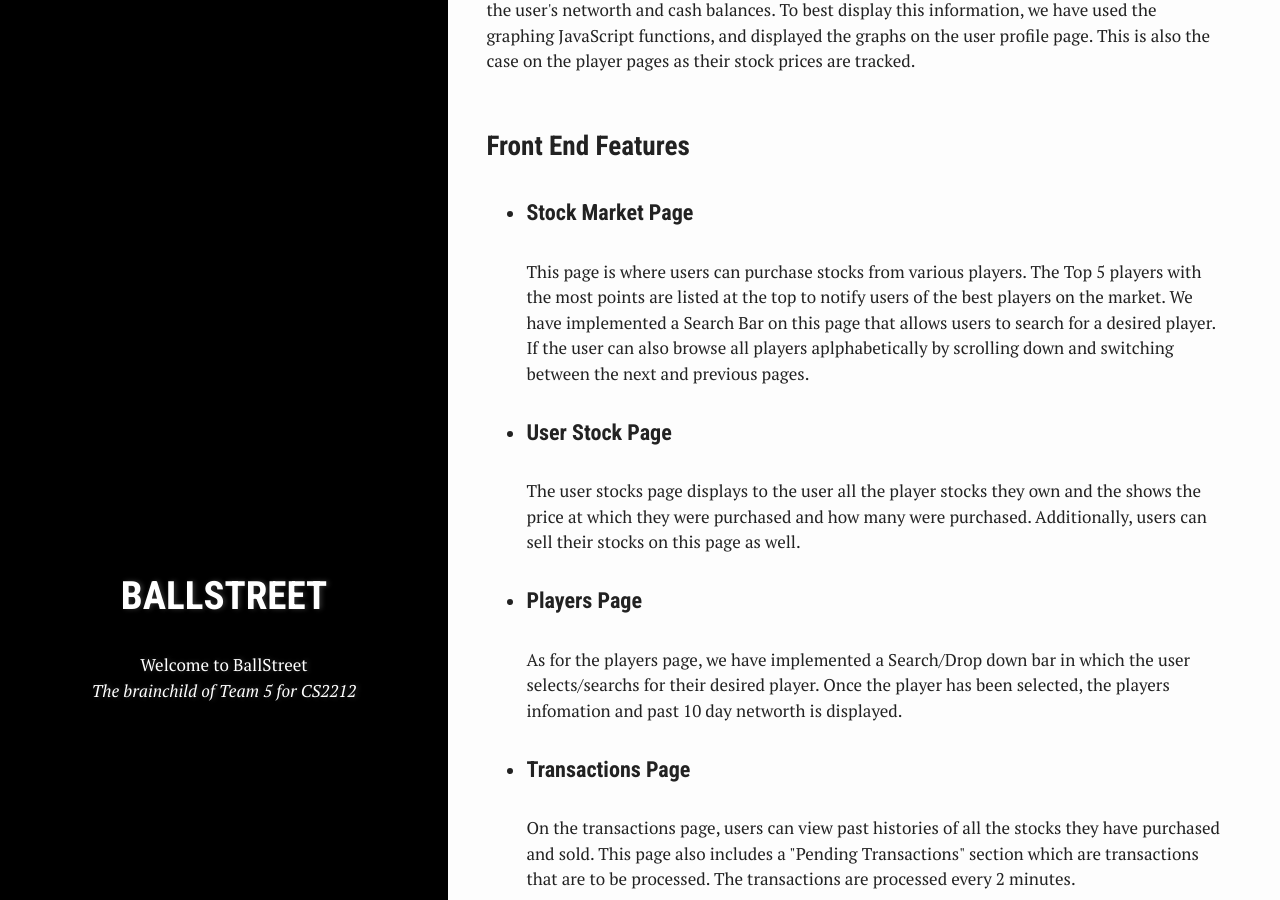
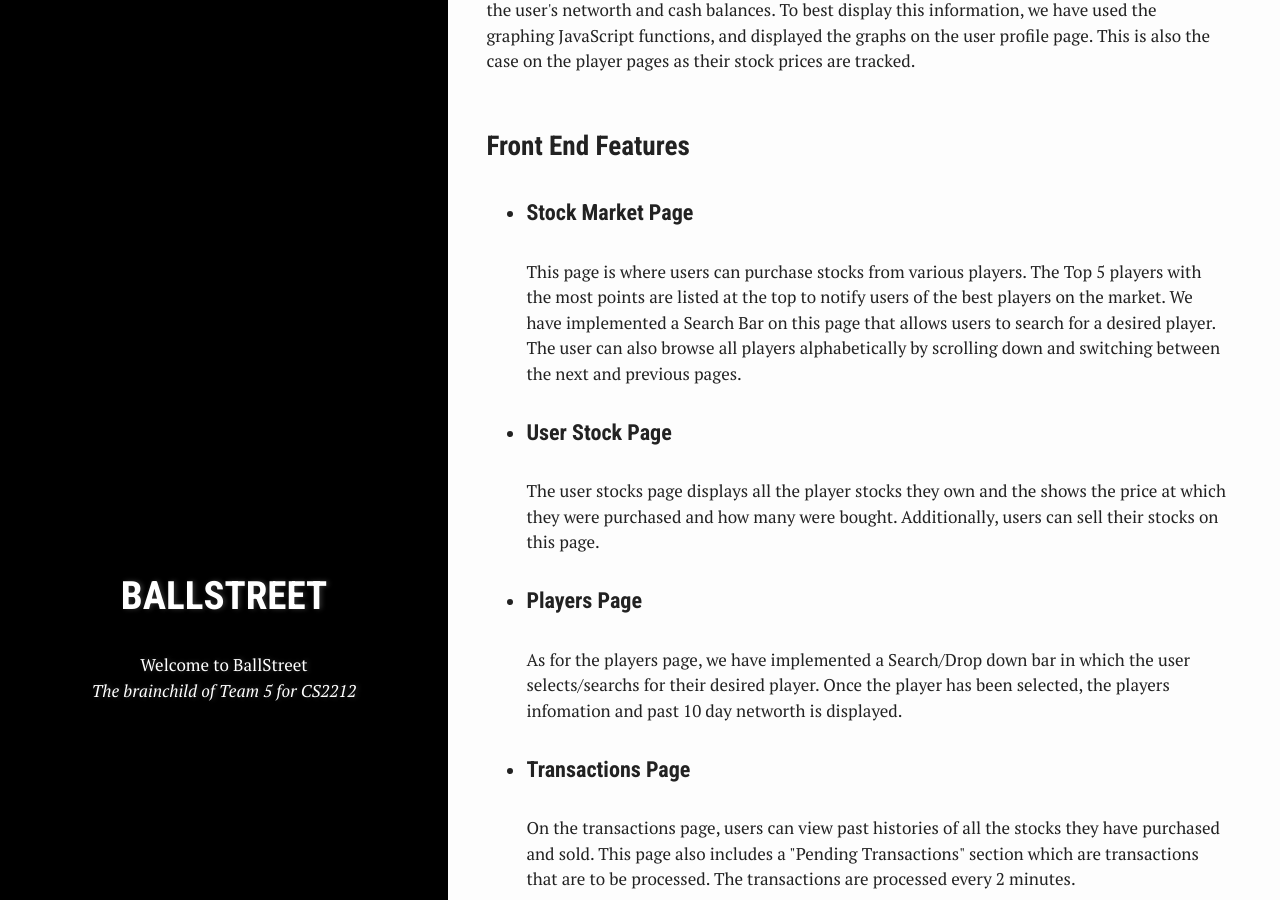
Before and after one commit to ufrauq/Ball-Street, a Jekyll site: the page built from index.html, in a window 1280 px wide and 900 px high, scrolled down 2198 px. Built offline with Jekyll 4.4.1, drawn with Linux system fonts in a browser that asks for light colours.

Commit message:
Update index.html

```diff
--- a/index.html
+++ b/index.html
@@ -88,13 +88,13 @@ pages as their stock prices are tracked. <br><br>
 
    <p> This page is where users can purchase stocks from various players. The Top 5 players with the most points are listed
    at the top to notify users of the best players on the market. We have implemented a Search Bar on this page that allows
-   users to search for a desired player. If the user can also browse all players aplphabetically by scrolling down and switching
+   users to search for a desired player. The user can also browse all players alphabetically by scrolling down and switching
    between the next and previous pages.</p>
 
    <li> <h4>User Stock Page </h4></li>
 
-   <p> The user stocks page displays to the user all the player stocks they own and the shows the price at which they were
-   purchased and how many were purchased. Additionally, users can sell their stocks on this page as well. </p>
+   <p> The user stocks page displays all the player stocks they own and the shows the price at which they were
+   purchased and how many were bought. Additionally, users can sell their stocks on this page. </p>
    <li> <h4> Players Page </h4></li>
    <p> As for the players page, we have implemented a Search/Drop down bar in which the user selects/searchs for their
    desired player. Once the player has been selected, the players infomation and past 10 day networth is displayed. </p>
```
